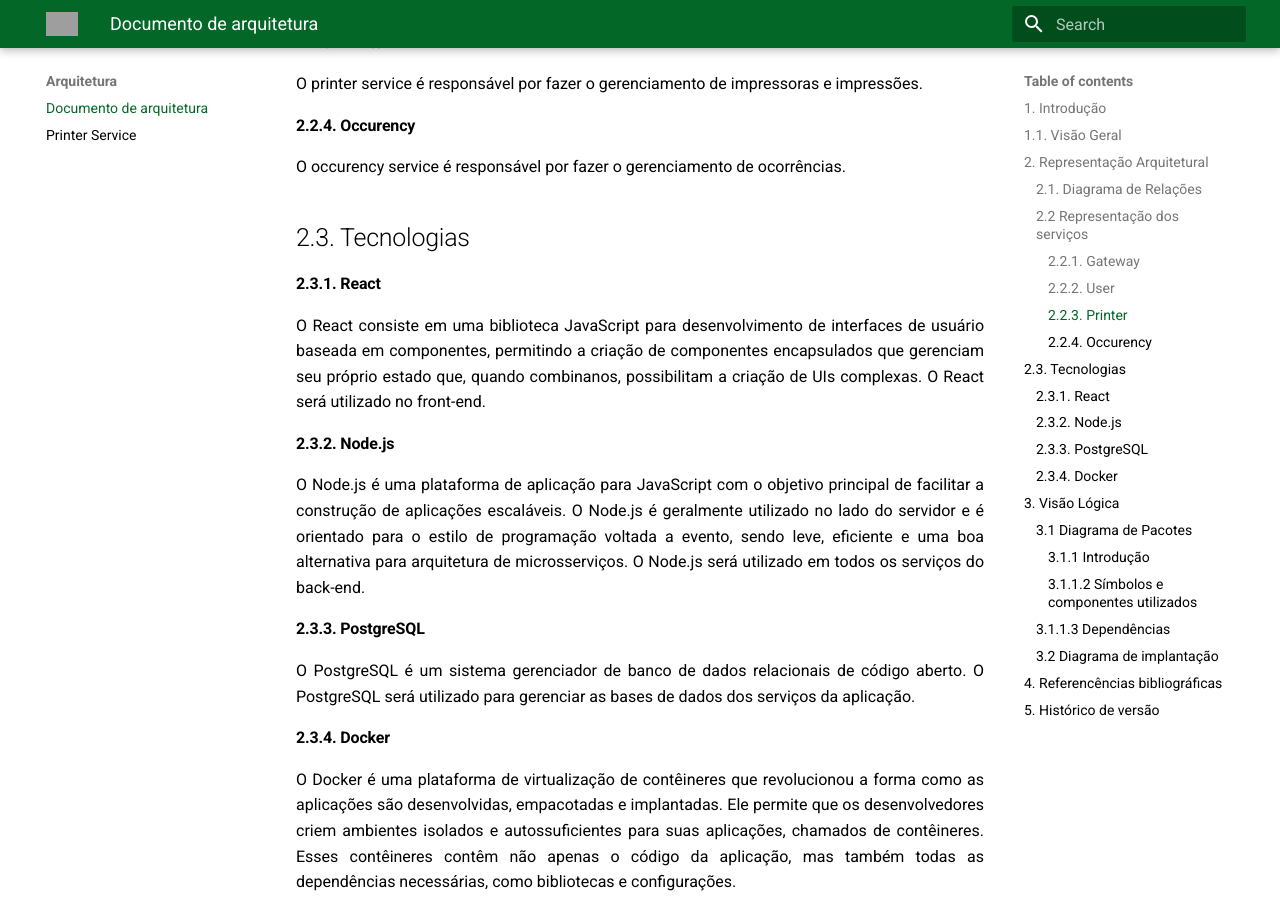
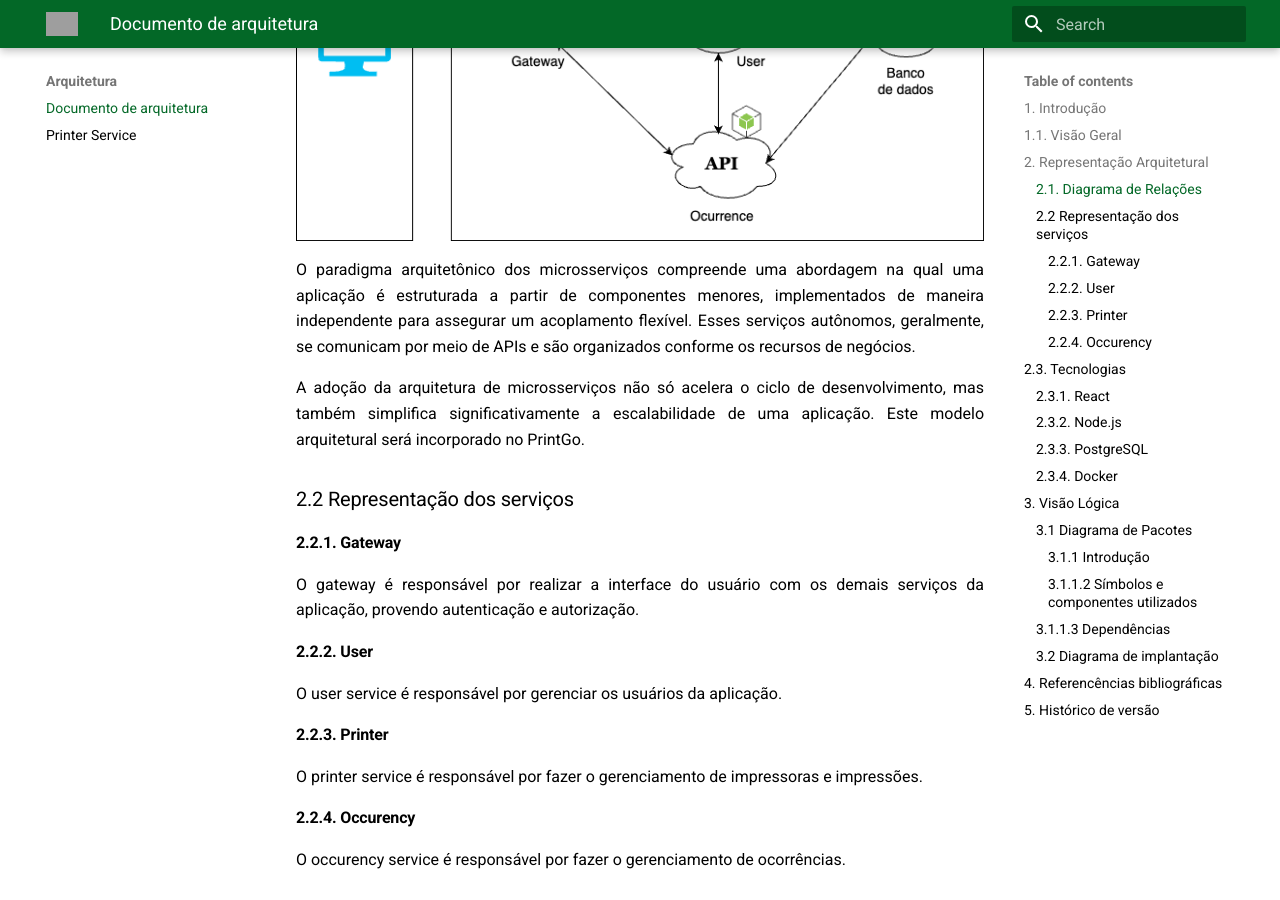
Before and after one commit to fga-eps-mds/2023.2-PrintGo-Doc, an MkDocs documentation site: the page built from docs/Arquitetura/documentoArquitetura.md, in a window 1280 px wide and 900 px high, scrolled down 859 px. Built offline with MkDocs 1.6.1 and Material for MkDocs 9.7.7, drawn with Linux system fonts in a browser that asks for light colours; some of the changed text lies outside the part shown; grey boxes are pictures that could not be loaded.

Commit message:
:pencil:(#140): adicao da representacao arquitetural

```diff
--- a/docs/Arquitetura/documentoArquitetura.md
+++ b/docs/Arquitetura/documentoArquitetura.md
@@ -14,6 +14,12 @@ Este documento está estruturado da seguinte forma:
 ## 2. Representação Arquitetural
 
 ### 2.1. Diagrama de Relações
+
+![Diagrama de Pacotes Front](../assets/arquitetura/diagrama_relacoes.png)
+
+O paradigma arquitetônico dos microsserviços compreende uma abordagem na qual uma aplicação é estruturada a partir de componentes menores, implementados de maneira independente para assegurar um acoplamento flexível. Esses serviços autônomos, geralmente, se comunicam por meio de APIs e são organizados conforme os recursos de negócios.
+
+A adoção da arquitetura de microsserviços não só acelera o ciclo de desenvolvimento, mas também simplifica significativamente a escalabilidade de uma aplicação. Este modelo arquitetural será incorporado no PrintGo.
 
 ### 2.2 Representação dos serviços
 #### 2.2.1. Gateway
@@ -84,3 +90,4 @@ Importação de pacote (import): O conteúdo público do pacote de destino é ad
 | 20/10/2023 | Adicionando texto do diagrama de pacotes | Júlia Farias Sousa |
 | 21/10/2023 | Adicionando o diagrama de pacotes | Lucas Lima Ferraz |
 | 21/10/2023 | Adicionando texto de tecnologias e representação de serviços | Vitor Diniz |
+| 22/10/2023 | Adição do Diagrama de Relações | Guilherme Daniel Fernandes da Silva |
```
Also changed, not shown: docs/assets/arquitetura/diagrama_relacoes.png (added).
